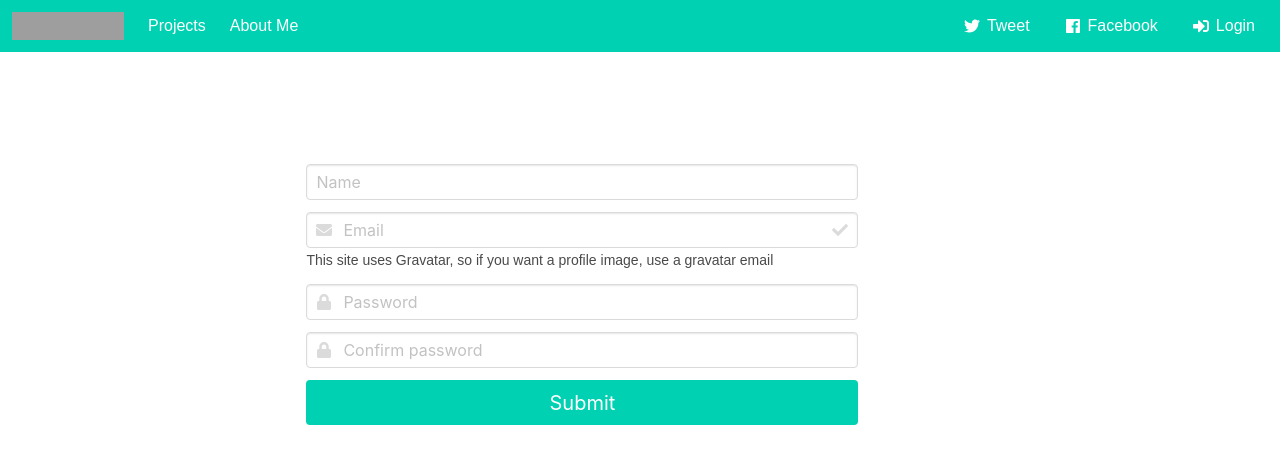
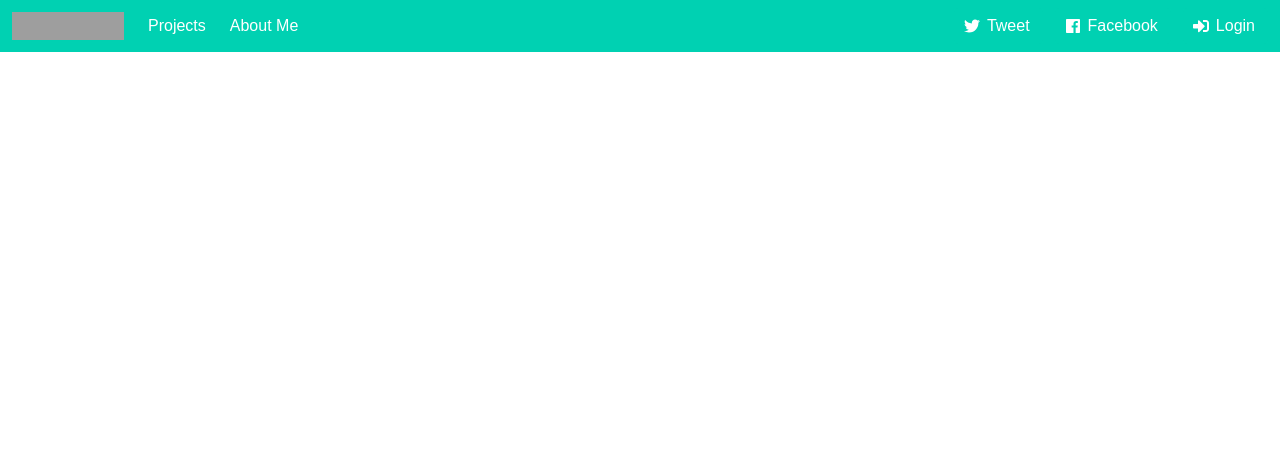
Before and after one commit to nazimkazim/nzmai-personal-page, a React (Create React App) app in the folder client/: page /nzmai/personal-page/secret/register in a window 1280 px wide. Shown: the top 464 px of the page. Built offline with nearby package versions, Linux system fonts and the light colour scheme; grey boxes are pictures that could not be loaded.

Commit message:
add registration functionality without redux

```diff
--- a/client/package.json
+++ b/client/package.json
@@ -3,6 +3,7 @@
   "version": "0.1.0",
   "private": true,
   "dependencies": {
+    "axios": "^0.18.0",
     "react": "^16.4.1",
     "react-dom": "^16.4.1",
     "react-router-dom": "^4.3.1",
--- a/client/src/App.js
+++ b/client/src/App.js
@@ -16,11 +16,7 @@ class App extends Component {
             <Navbar />
             <Route exact path="/" component={LandingPage} />
             <div className="container">
-              <Route
-                exact
-                path="/nzmai/personal-page/secret/register"
-                component={Register}
-              />
+              <Route exact path="/register" component={Register} />
               <Route exact path="/login" component={Login} />
               {/* <Route exact path="/experience" component={AboutMe} /> */}
             </div>
--- a/client/src/components/auth/Register.js
+++ b/client/src/components/auth/Register.js
@@ -1,4 +1,5 @@
 import React, { Component } from 'react';
+import axios from 'axios';
 
 class Register extends Component {
   constructor() {
@@ -20,14 +21,17 @@ class Register extends Component {
   }
 
   onSubmit(e) {
-    //e.preventDefault();
+    e.preventDefault();
     const newUser = {
       name: this.state.name,
       email: this.state.email,
       password: this.state.password,
       password2: this.state.password2
     };
-    console.log(newUser);
+    axios
+      .post('/api/users/register', newUser)
+      .then(res => console.log(res.data))
+      .catch(err => console.log(err.response.data));
   }
   render() {
     return (
```
Also changed, not shown: 1 other file (tests, documents, lock files or other folders).
